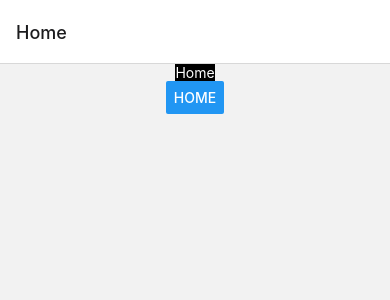
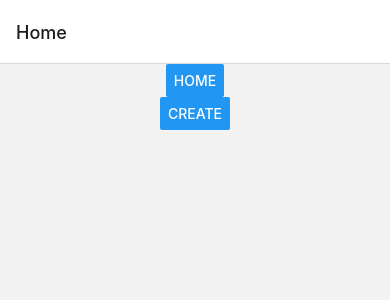
Before and after one commit to kevinguyodo/Wejmi, a React Native app in the folder Wejmi/: screen / in a window 390 px wide. Shown: the top 300 px of the page. Built offline with nearby package versions, Linux system fonts and the light colour scheme.

Commit message:
Add create PAGE

```diff
--- a/Wejmi/App.js
+++ b/Wejmi/App.js
@@ -2,6 +2,7 @@ import { StatusBar } from "expo-status-bar";
 import { StyleSheet, View } from "react-native";
 import Home from "./components/Home";
 import ObjectDetails from "./components/ObjectDetails";
+import Create from "./components/CreateCard";
 import { createNativeStackNavigator } from "@react-navigation/native-stack";
 import { NavigationContainer } from "@react-navigation/native";
 
@@ -12,6 +13,7 @@ const Nav = () => {
     <Navigator>
       <Screen name="Home" component={Home} />
       <Screen name="Details" component={ObjectDetails} />
+      <Screen name="Create" component={Create} />
     </Navigator>
   );
 };
--- /dev/null
+++ b/Wejmi/components/CreateCard.js
@@ -0,0 +1,9 @@
+import { Text, View } from "react-native";
+
+export default () => {
+  return (
+    <View>
+      <Text>Create</Text>
+    </View>
+  );
+};
--- a/Wejmi/components/Home.js
+++ b/Wejmi/components/Home.js
@@ -8,17 +8,25 @@ export default ({ navigation }) => {
   const viewDetails = () => {
     navigation.navigate("Details");
     console.log("Click");
+
   };
+  const ViewCreate = () => {
+    navigation.navigate("Create");
+    console.log('create Page')
+  }
 
   return (
     <View style={styles.containerHome}>
-      <Text style={styles.home}>Home</Text>
       <Button style={styles.buttonHome} title="home" onPress={viewDetails}>
         Go to home
       </Button>
+      <Button style={styles.buttonHome} title="Create" onPress={ViewCreate}>
+        Modify</Button>
     </View>
   );
 };
+
+
 
 const styles = StyleSheet.create({
   containerHome: {
```
Also changed, not shown: 1 other file (tests, documents, lock files or other folders).
